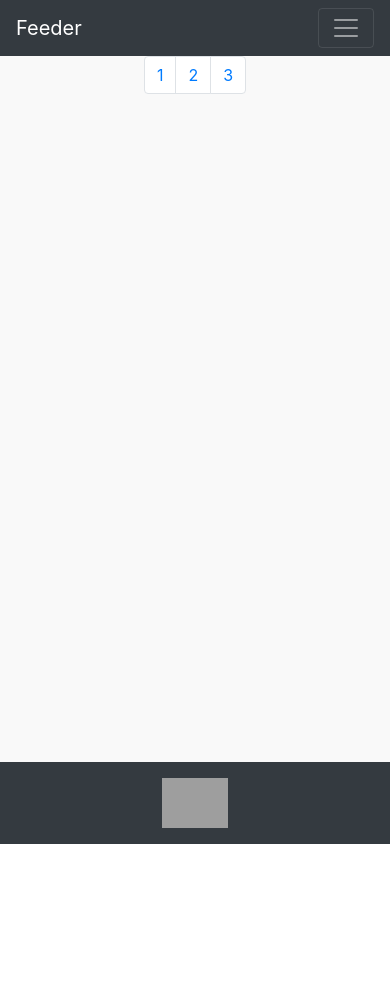
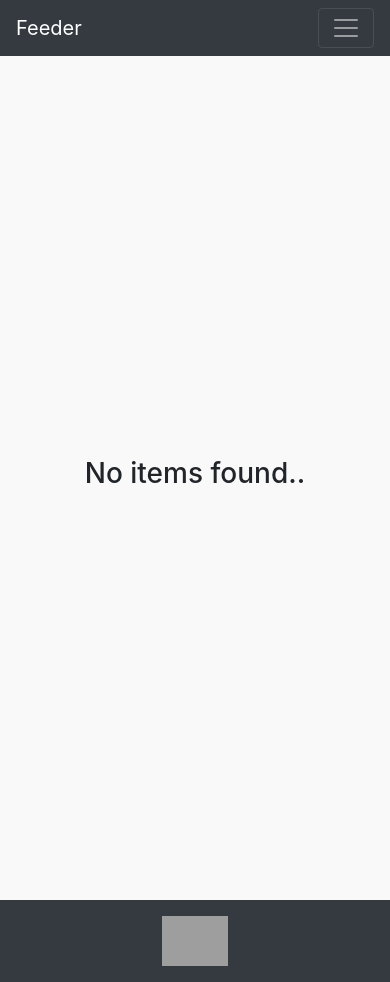
Before and after one commit to mofm/feeder, a Django app: page /news in a window 390 px wide. Before the commit the page ends 844 px from the top, so only its background shows below. Run offline with Django 4.2, Linux system fonts and the light colour scheme; a user stored in the database is signed in; tables that the repository leaves empty hold one stand-in row (values such as "Sample post"); parts of the project's set-up code (start-up, migrations or seed data) failed here and were passed over; some libraries are stand-ins or nearby versions; grey boxes are pictures that could not be loaded.

Commit message:
fixed pagination mobile view

```diff
--- a/templates/index.html
+++ b/templates/index.html
@@ -49,21 +49,33 @@
               </div>
             </div>
           </section>
+          {% empty %}
+              <div class="vh-100 d-flex align-items-center justify-content-center">
+                  <div><h3>No items found..</h3></div>
+              </div>
           {% endfor %}
-	  <nav aria-label="Page navigation example">
-	  	<ul class="pagination justify-content-center">
+	  <nav aria-label="Page navigation">
+        {% if page_obj.has_other_pages %}
+            <ul class="pagination justify-content-center pagination-sm flex-sm-wrap">
                 {% if page_obj.has_previous %}
                     <li class="page-item"><a class="page-link" href="?page={{ page_obj.previous_page_number }}">Previous</a></li>
                     <li class="page-item"><a class="page-link" href="?page=1">First</a></li>
                 {% endif %}
-			<li class="page-item"><a class="page-link" href="?page=1">1</a></li>
-			<li class="page-item"><a class="page-link" href="?page=2">2</a></li>
-			<li class="page-item"><a class="page-link" href="?page=3">3</a></li>
+                {% for i in page_obj.paginator.page_range %}
+                    {% if page_obj.number == i %}
+                        <li class="page-item active" aria-current="page">
+                            <a class="page-link">{{ i }} <span class="sr-only">(current)</span></a>
+                        </li>
+                    {% elif i > page_obj.number|add:'-3' and i < page_obj.number|add:'3' %}
+                        <li class="page-item"><a class="page-link" href="?page={{ i }}">{{ i }}</a></li>
+                    {% endif %}
+                {% endfor %}
                 {% if page_obj.has_next %}
                     <li class="page-item"><a class="page-link" href="?page={{ page_obj.next_page_number }}">Next</a></li>
                     <li class="page-item"><a class="page-link" href="?page={{ page_obj.paginator.num_pages }}">Last</a></li>
                 {% endif %}
             </ul>
+        {% endif %}
       </nav>
         </div>
       </div>
```
Lines whose indentation alone changed are shown as unchanged.
